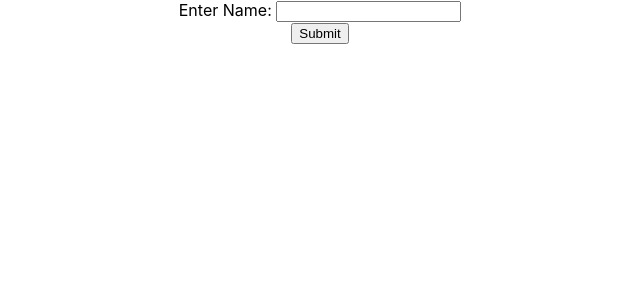
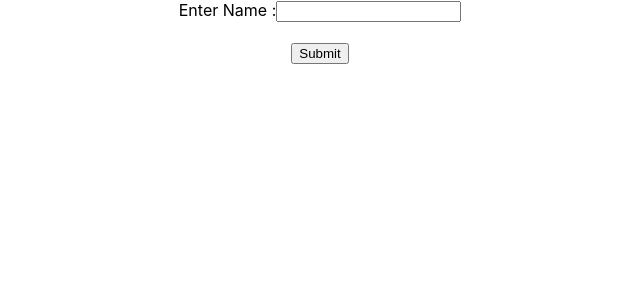
Before and after one commit to yogeshkumarpatil/new-app, a React (Create React App) app: page / in a window 1280 px wide. Shown: the top 300 px of the page, without its empty margins (320-960 px from the left). Built offline with nearby package versions, Linux system fonts and the light colour scheme.

Commit message:
controlled com complete complete

```diff
--- a/src/App.js
+++ b/src/App.js
@@ -1,16 +1,13 @@
 import {createContext, useState} from "react";
 import "./App.css";
+import ControlledFunctionSecond from "./ControlledFunctionSecond";
 
-import ControlledForm from "./ControlledForm";
-
-export const NameContext = createContext();
-export const ChannelYogesh = createContext();
 
 function App() {
-  const [name, setName ] = useState('Pradhan')
+
     return (
         <div classNmae="App">
-         <ControlledForm />
+         <ControlledFunctionSecond />
         </div>
     );
 }
--- /dev/null
+++ b/src/ControlledFunctionSecond.js
@@ -0,0 +1,26 @@
+import React, { useState } from 'react'
+
+function ControlledFunctionSecond() {
+    const [name, setName]=useState("")
+    const handleSubmission = (e) => {
+     e.preventDefault()
+      console.log(e.target[0].value);
+      alert(e.target[0].value)
+    }
+  return (
+    <div>
+      <form onSubmit={handleSubmission}>
+        <label htmlFor="">
+            Enter Name :
+        </label>
+        {/* <input type="text" value={name} onChange={(e) => setName(e.target.value.toLowerCase()) }/> */}
+        {/* <input type="text" value={name} onChange={(e) => setName(e.target.value.toUpperCase().substring(0,10)) }/> */}
+        <input type="text" value={name} onChange={(e) => setName(e.target.value.toUpperCase().substring(0,10).replace('&','-')) }/>
+        <br /> <br />
+        <input type="submit" value="Submit" />
+      </form>
+    </div>
+  )
+}
+
+export default ControlledFunctionSecond
```
Also changed, not shown: src/ControlledFunction.js (added, +19 -0 lines).
